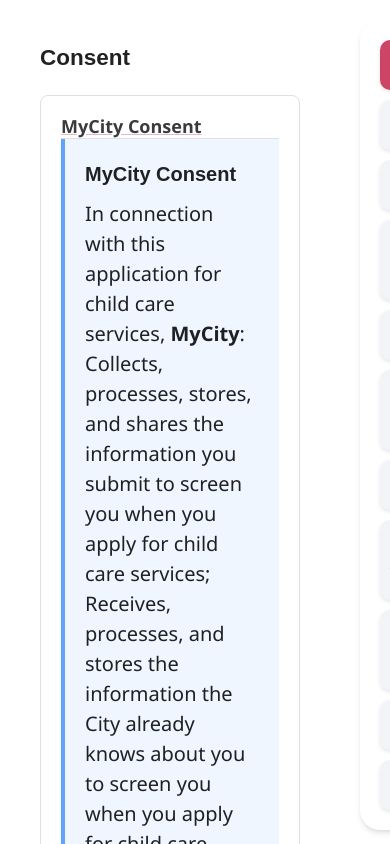
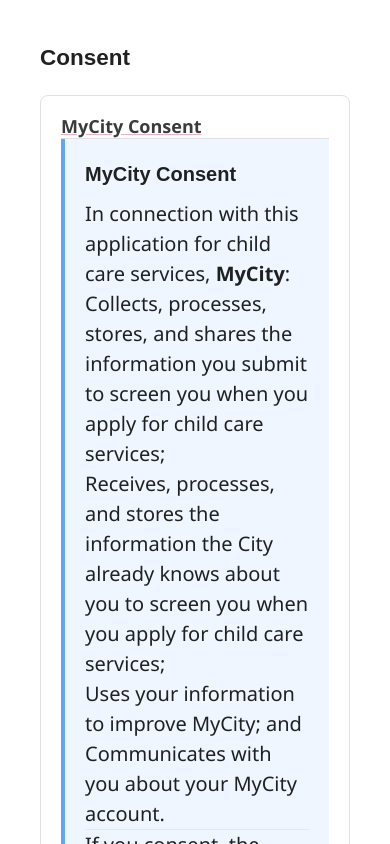
Before and after one commit to mkanpa-git/codex-experiment, a Next.js app in the folder childcare-app/: page /application in a window 390 px wide. Shown: the top 844 px of the page. Built offline with nearby package versions, Linux system fonts and the light colour scheme.

Commit message:
Make form layout responsive

```diff
--- a/childcare-app/components/FormRenderer.tsx
+++ b/childcare-app/components/FormRenderer.tsx
@@ -132,8 +132,11 @@
   }
 
 
+  const containerClass =
+    `flex flex-col ${stepperPosition === 'left' ? 'md:flex-row-reverse' : 'md:flex-row'}`
+
   return (
-    <div className={`flex ${stepperPosition === 'left' ? 'flex-row-reverse' : ''}`}>
+    <div className={containerClass}>
       <div className="flex-1 p-4">
         <h2 className="text-lg font-bold mb-4">{currentStep.title}</h2>
         <FormProvider {...methods}>
--- a/childcare-app/features/Stepper.tsx
+++ b/childcare-app/features/Stepper.tsx
@@ -5,9 +5,13 @@
   position?: 'left' | 'right'
 }
 export default function Stepper({ steps, current, onStepClick, position = 'right' }: Props) {
-  const marginClass = position === 'left' ? 'mr-8' : 'ml-8'
+  const marginClass = position === 'left' ? 'md:mr-8' : 'md:ml-8'
   return (
-    <nav className={`w-64 ${marginClass}`} role="navigation" aria-label="Form steps">
+    <nav
+      className={`w-full md:w-64 ${marginClass} mt-4 md:mt-0`}
+      role="navigation"
+      aria-label="Form steps"
+    >
       <ol
         className="space-y-2 p-4 rounded-2xl shadow-md"
         style={{ backgroundColor: 'var(--surface)' }}
```
